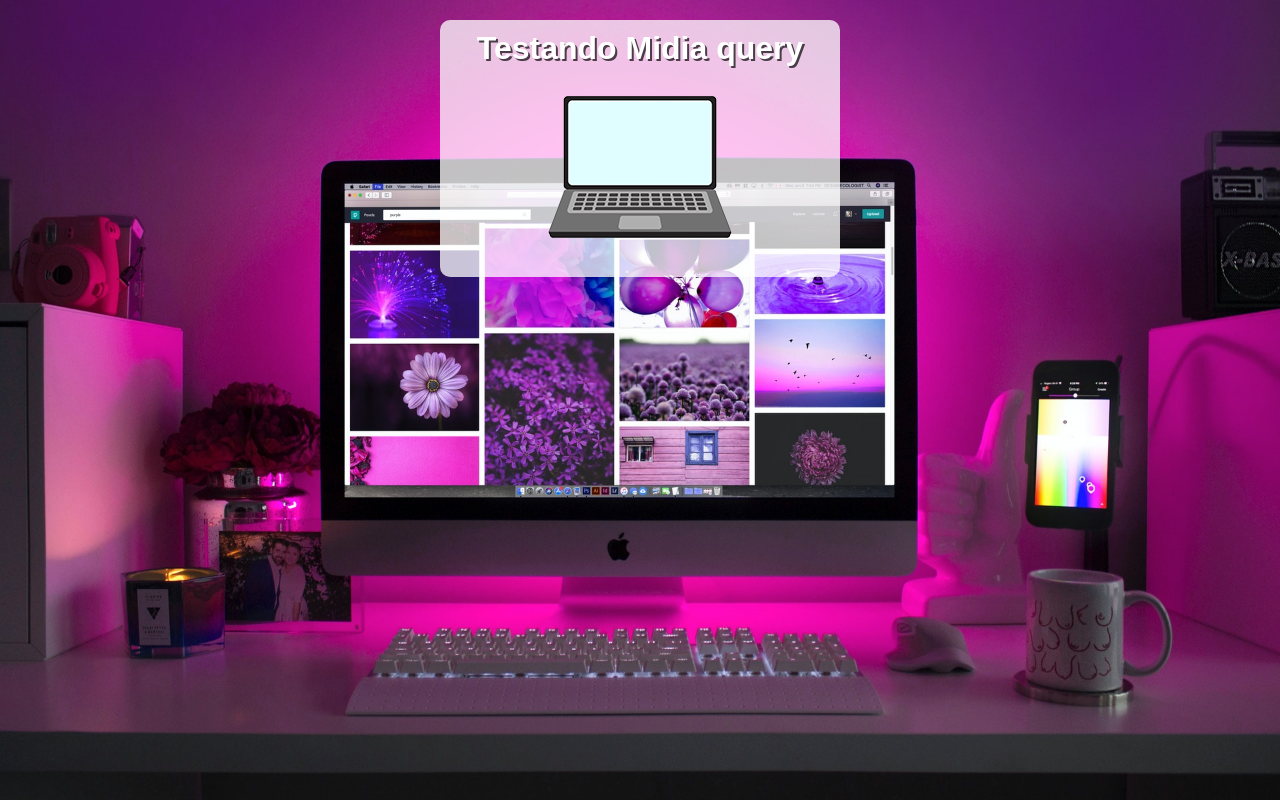
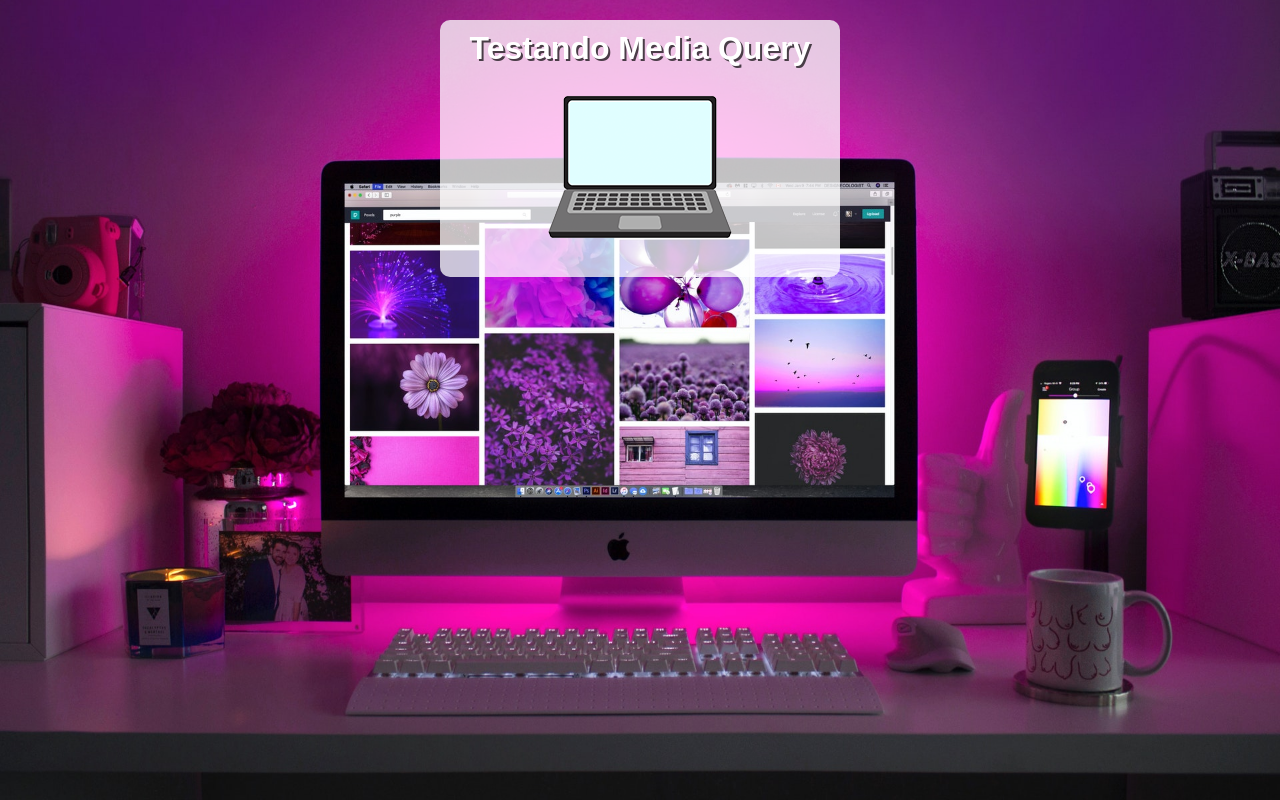
Before and after one commit to dev-ley/MediaQuery, a plain HTML site: page index.html in a window 1280 px wide. Drawn offline with Linux system fonts and the light colour scheme.

Commit message:
Update index.html

```diff
--- a/index.html
+++ b/index.html
@@ -12,7 +12,7 @@
 </head>
 <body>
     <main>
-        <h1>Testando Midia query</h1>
+        <h1>Testando Media Query</h1>
         <img id="phone" src="imagem/imagens/icon-phone.png" alt="acessando via smartphone">
         <img id="tablet" src="imagem/imagens/icon-tablet.png" alt="acessando via tablet">
         <img id="imp" src="imagem/imagens/icon-print.png" alt="versão para impressão">
```
